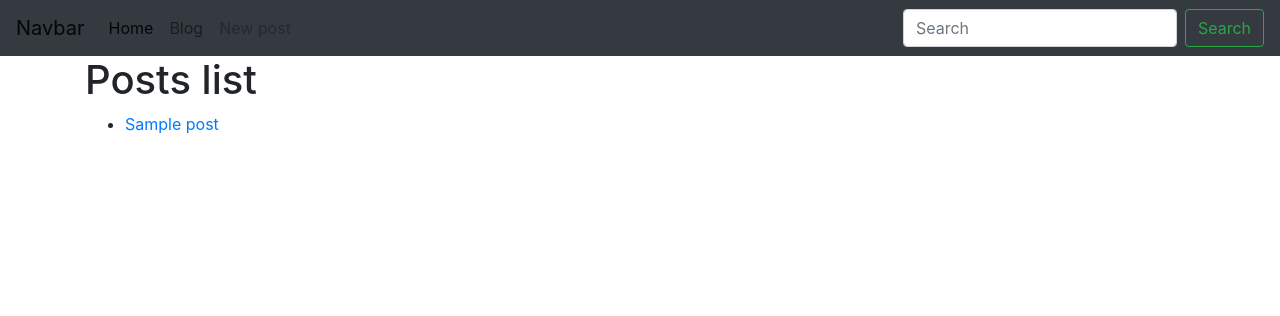
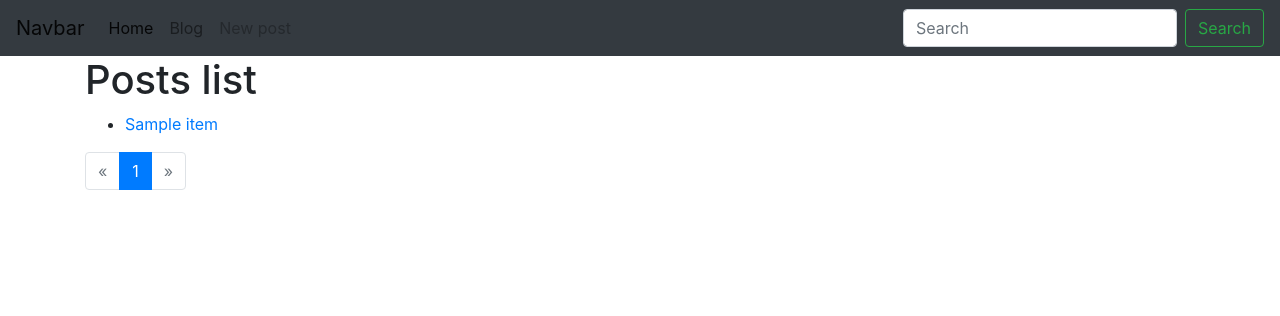
Before and after one commit to olkuznw/firstflask, a Python web app: template app/templates/index.html in a window 1280 px wide. Shown: the top 316 px of the page. Run offline with Jinja, Linux system fonts and the light colour scheme; the template is opened without the code that fills it: most values are stand-ins (such as "Sample title", 1, 10 or a date in 2020); some libraries are stand-ins or nearby versions.

Commit message:
simple pagination

```diff
--- a/app/posts/templates/posts/index.html
+++ b/app/posts/templates/posts/index.html
@@ -16,5 +16,42 @@
 {% endblock%}
 
 {% block content %}
-    {{ posts_title_list(posts) }}
+    {{ posts_title_list(pages.items) }}
+        {% if pages.total > 5 %}
+          <div class="row">
+              <div class="col-md-6">
+                <nav>
+                  <ul class="pagination">
+                    <li
+                        {% if pages.has_prev %}
+                              class="page-item"
+                         {%else %}
+                            class="page-item disabled"
+                         {% endif %}
+                      >
+                      <a class="page-link" href="./?page={{ pages.prev_num}}" aria-label="Previous">
+                        <span aria-hidden="true">&laquo;</span>
+                        <span class="sr-only">Previous</span>
+                      </a>
+                    </li>
+                      {% for page in pages.iter_pages() %}
+                        <li class="page-item {% if page == pages.page %} active {% endif %}"><a class="page-link " href="./?page={{ page }}">{{ page }}</a></li>
+                      {% endfor %}
+                    <li
+                        {% if pages.has_next %}
+                              class="page-item"
+                         {%else %}
+                            class="page-item disabled"
+                         {% endif %}
+                      >
+                      <a class="page-link" href="./?page={{ pages.prev_next}}" aria-label="Next">
+                        <span aria-hidden="true">&raquo;</span>
+                        <span class="sr-only">Next</span>
+                      </a>
+                    </li>
+                  </ul>
+                </nav>
+              </div>
+          </div>
+        {% endif %}
 {% endblock %}
```
Also changed, not shown: app/posts/blueprint.py (+12 -2 lines), 1 other file.
